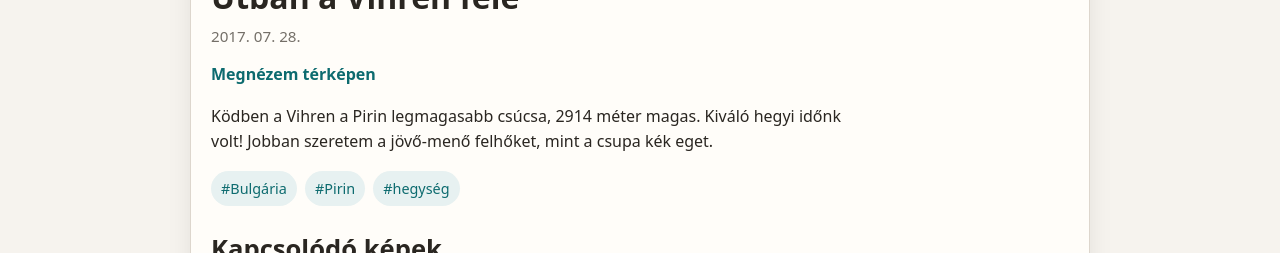
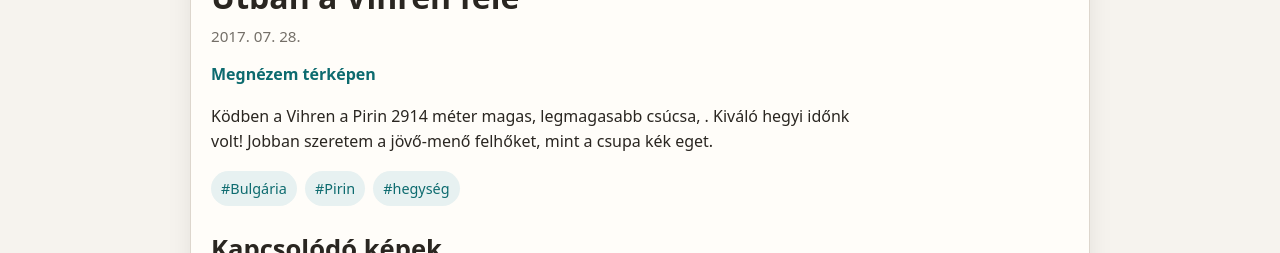
Before and after one commit to havassy/fotoblog, a Jekyll site: the page built from _posts/2017-07-28-vihren_pirin.md, in a window 1280 px wide. Shown: the part 735-988 px from the top of the page. Built offline with Jekyll 4.4.1, drawn with Linux system fonts in a browser that asks for light colours; grey boxes are pictures that could not be loaded.

```diff
--- a/_posts/2017-07-28-vihren_pirin.md
+++ b/_posts/2017-07-28-vihren_pirin.md
@@ -11,7 +11,7 @@ tags:
   - "Bulgária"
   - "Pirin"
   - "hegység"
-description: "Ködben a Vihren a Pirin legmagasabb csúcsa, 2914 méter magas."
+description: "Ködben a Vihren a Pirin 2914 méter magas, legmagasabb csúcsa, ."
 ---
 
-Ködben a Vihren a Pirin legmagasabb csúcsa, 2914 méter magas. Kiváló hegyi időnk volt! Jobban szeretem a jövő-menő felhőket, mint a csupa kék eget.
+Ködben a Vihren a Pirin 2914 méter magas, legmagasabb csúcsa, . Kiváló hegyi időnk volt! Jobban szeretem a jövő-menő felhőket, mint a csupa kék eget.
```
Also changed, not shown: _posts/2017-08-01-rodope_batak.md (+1 -1 lines).
